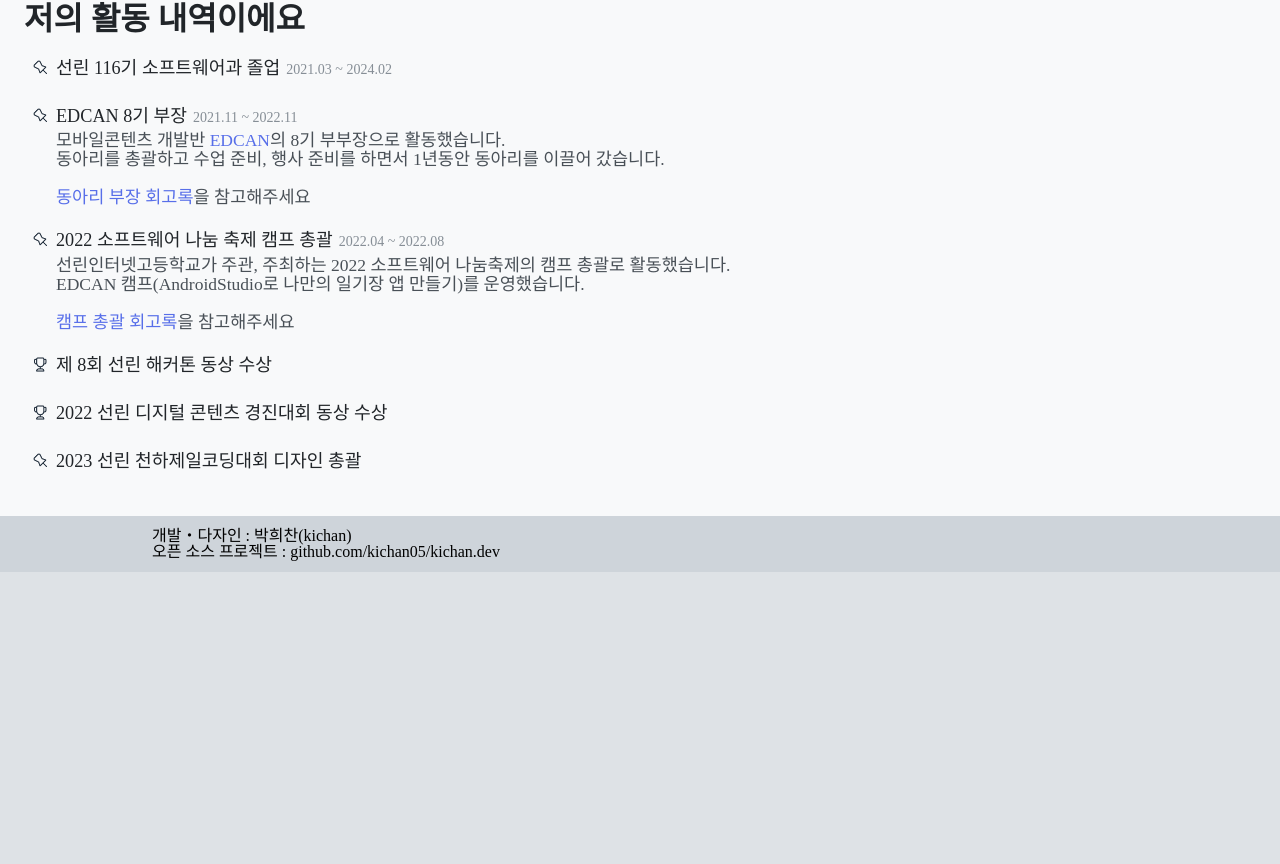
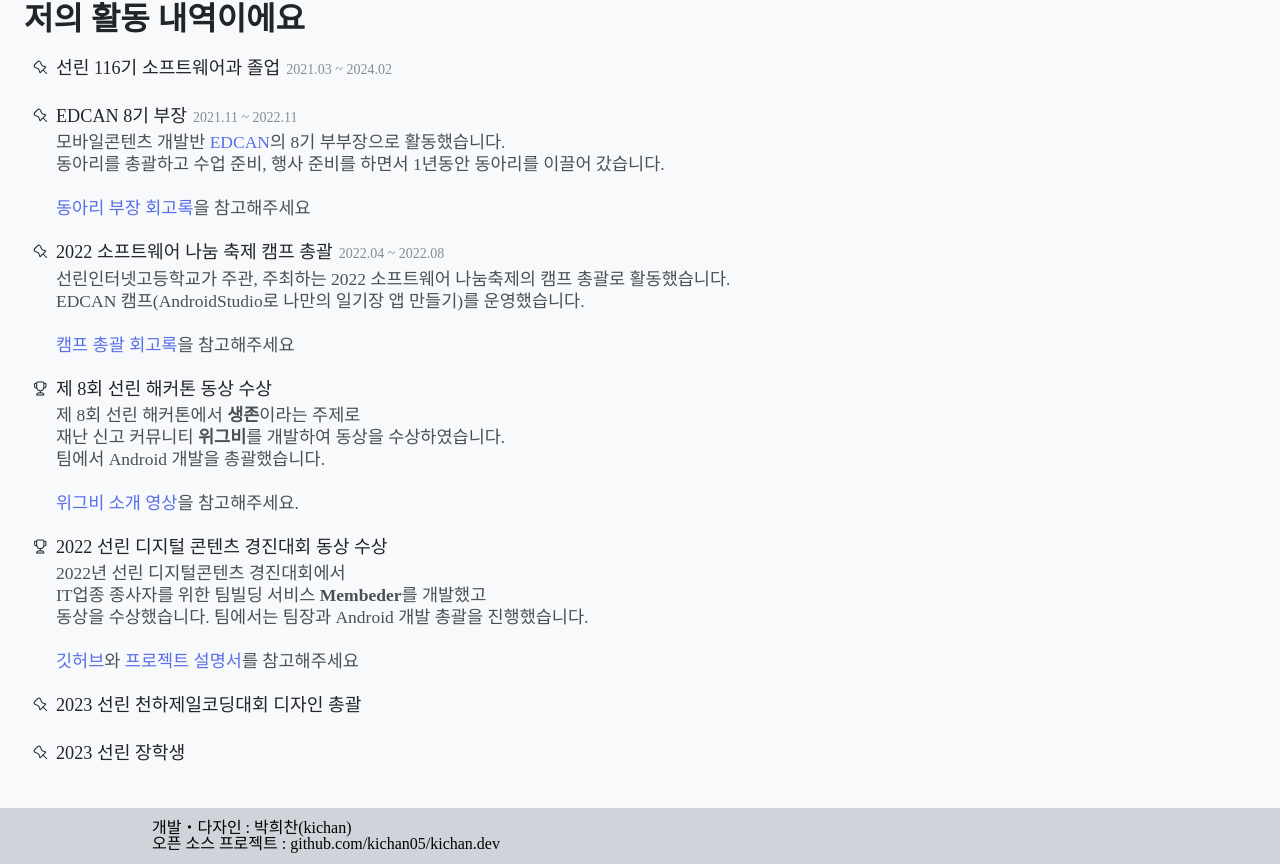
Before and after one commit to kichan05/kichan.dev, a React (Create React App) app: page / in a window 1280 px wide. Shown: the part 1637-2501 px from the top of the page. Before the commit the page ends 2209 px from the top, so only its background shows below. Built offline with nearby package versions, Linux system fonts and the light colour scheme; a web font is replaced by a local one.

Commit message:
Profile Data

```diff
--- a/src/component/ProfileList.js
+++ b/src/component/ProfileList.js
@@ -39,7 +39,7 @@ const ProfileListStyle = styled.li`
     margin-top: 6px;
     font-size: 1.25em;
 
-    line-height: 19px;
+    line-height: 22px;
   }
 
   a {
--- a/src/data/ProfileData.js
+++ b/src/data/ProfileData.js
@@ -38,16 +38,43 @@ export const profileData = [
   {
     title: "제 8회 선린 해커톤 동상 수상",
     data: "2022.07",
+    description: (
+      <>
+        제 8회 선린 해커톤에서 <b>생존</b>이라는 주제로
+        <br/>
+        재난 신고 커뮤니티 <b>위그비</b>를 개발하여 동상을 수상하였습니다.
+        <br/>
+        팀에서 Android 개발을 총괄했습니다.
+        <br/><br/>
+        <a href="https://www.youtube.com/watch?v=by67z0esb0c" target={"_blank"}>위그비 소개 영상</a>을 참고해주세요.
+      </>
+    ),
     icon: Trophy,
   },
   {
     title: "2022 선린 디지털 콘텐츠 경진대회 동상 수상",
     data: "2022.12",
+    description: (
+      <>
+        2022년 선린 디지털콘텐츠 경진대회에서
+        <br/>
+        IT업종 종사자를 위한 팀빌딩 서비스 <b>Membeder</b>를 개발했고
+        <br/>
+        동상을 수상했습니다. 팀에서는 팀장과 Android 개발 총괄을 진행했습니다.
+        <br/><br/>
+        <a href="https://github.com/Membeder" target={"_blank"}>깃허브</a>와 <a href="https://drive.google.com/drive/u/2/folders/1ZTcMfxDe91gHJKYtdRO9Q7g_JvkeEoCX" target={"_blank"}>프로젝트 설명서</a>를 참고해주세요
+      </>
+    ),
     icon: Trophy,
   },
   {
     title: "2023 선린 천하제일코딩대회 디자인 총괄",
     data: "2023.04 ~ 2023.07",
     icon: Pin,
+  },
+  {
+    title: "2023 선린 장학생",
+    data: "2023",
+    icon: Pin,
   }
 ]
```
